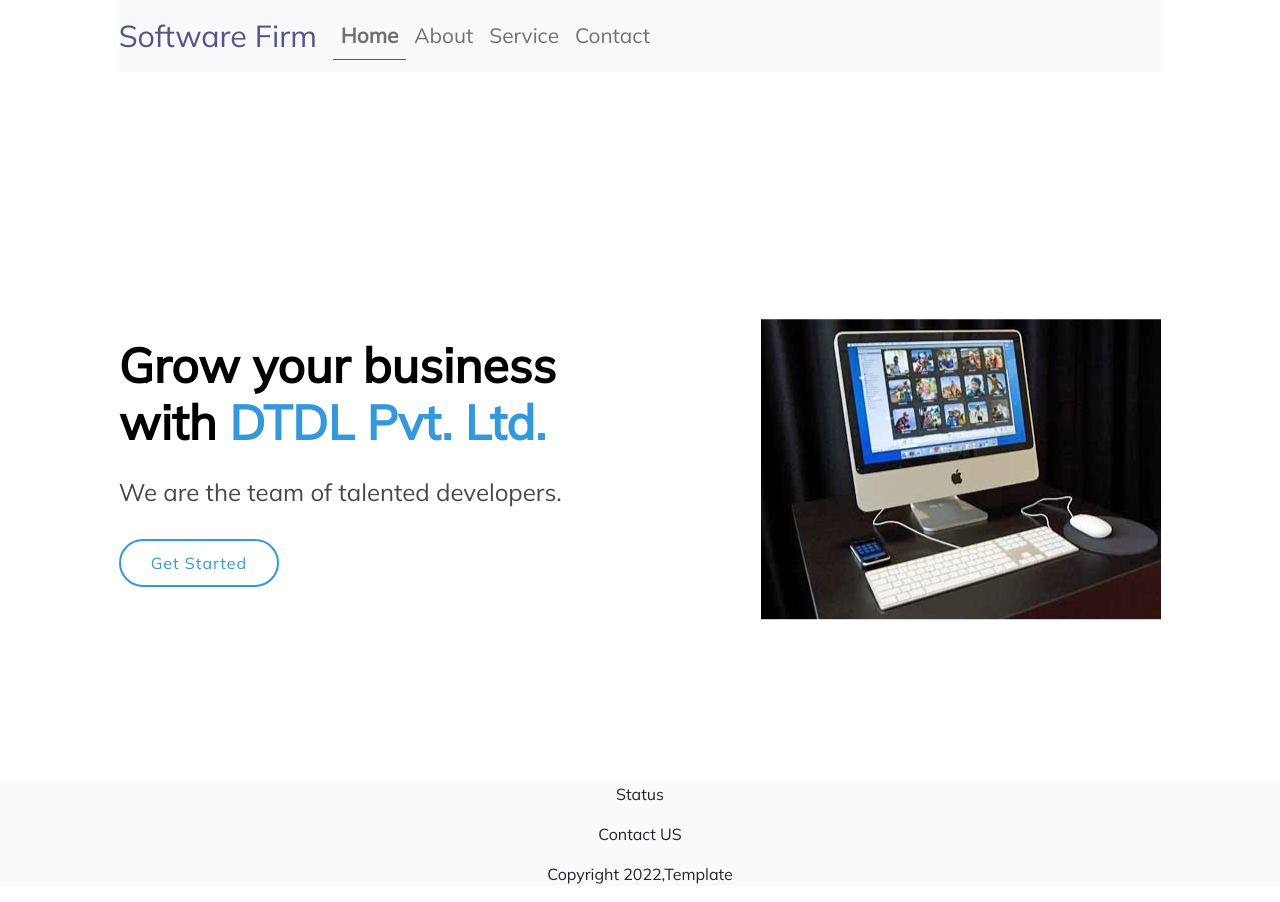
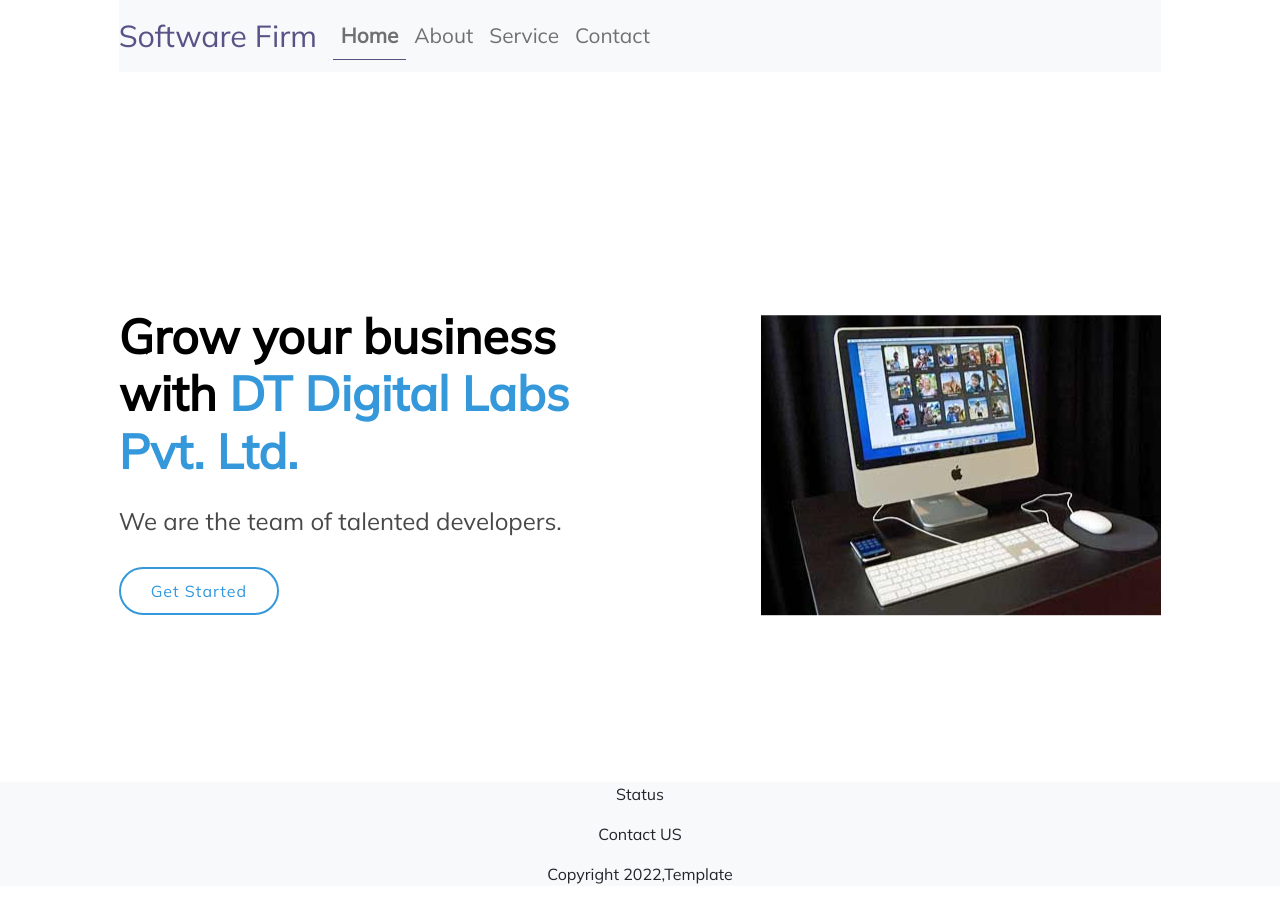
Before and after one commit to himanshugarg0202/google_analytics, a React (Create React App) app: page / in a window 1280 px wide. Built offline with nearby package versions, Linux system fonts and the light colour scheme.

Commit message:
forth changes

```diff
--- a/src/Common.jsx
+++ b/src/Common.jsx
@@ -9,7 +9,7 @@ const Common = (Props) =>{
                 <div className="col-10 mx-auto">
                 <div className='row'>
                    <div className="col-md-6 pt-5 pt-lg-0 order-2 order-lg-1 d-flex justify-content-center flex-column" >
-                    <h1>{Props.name } <strong className="brand-name">DTDL Pvt. Ltd.</strong></h1>
+                    <h1>{Props.name } <strong className="brand-name">DT Digital Labs Pvt. Ltd.</strong></h1>
                     <h2 className="my-3"> We are the team of talented developers.</h2>
                         <div className="mt-3">
                             <NavLink to={Props.visit} className="btn-get-started">{Props.btname}</NavLink>
```
